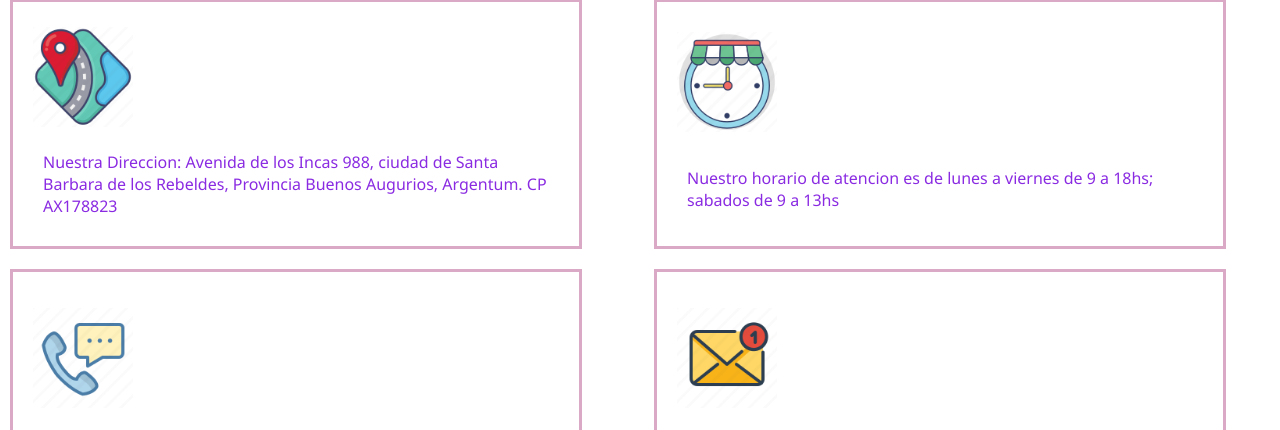
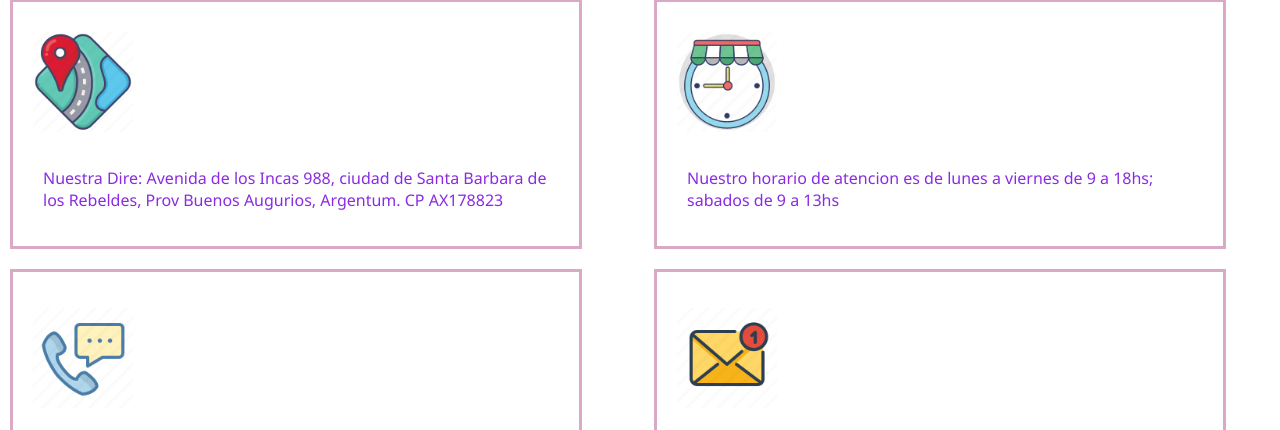
Before and after one commit to esebas/33035_segunda_pre-entrega, a plain HTML site: page pages/contacto.html in a window 1280 px wide. Shown: the part 670-1100 px from the top of the page. Drawn offline with Linux system fonts and the light colour scheme; a web font is replaced by a local one.

Commit message:
Envio ajuste

```diff
--- a/pages/contacto.html
+++ b/pages/contacto.html
@@ -57,8 +57,8 @@
                 <div class="contacto__detalle__icono"></div>
                 <img src="../assets/img/contacto_dire_1.webp" class="contacto__img" alt="">
                 <div class="cajita__texto"></div>
-                <p class="cajita__texto">Nuestra Direccion: Avenida de los Incas 988, ciudad de Santa Barbara de
-                    los Rebeldes, Provincia Buenos Augurios, Argentum. CP AX178823
+                <p class="cajita__texto">Nuestra Dire: Avenida de los Incas 988, ciudad de Santa Barbara de
+                    los Rebeldes, Prov Buenos Augurios, Argentum. CP AX178823
                 </p>
             </div>
         </div>
```
